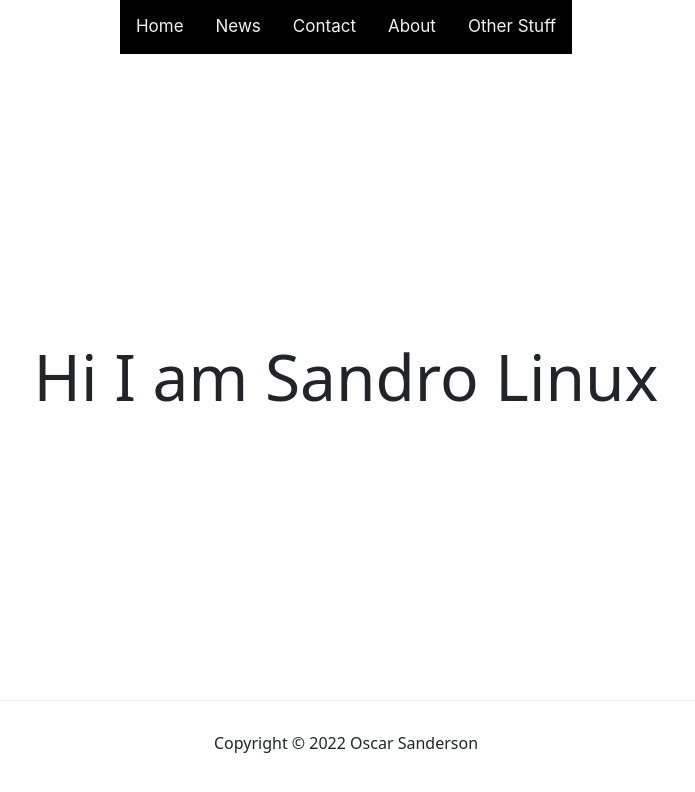
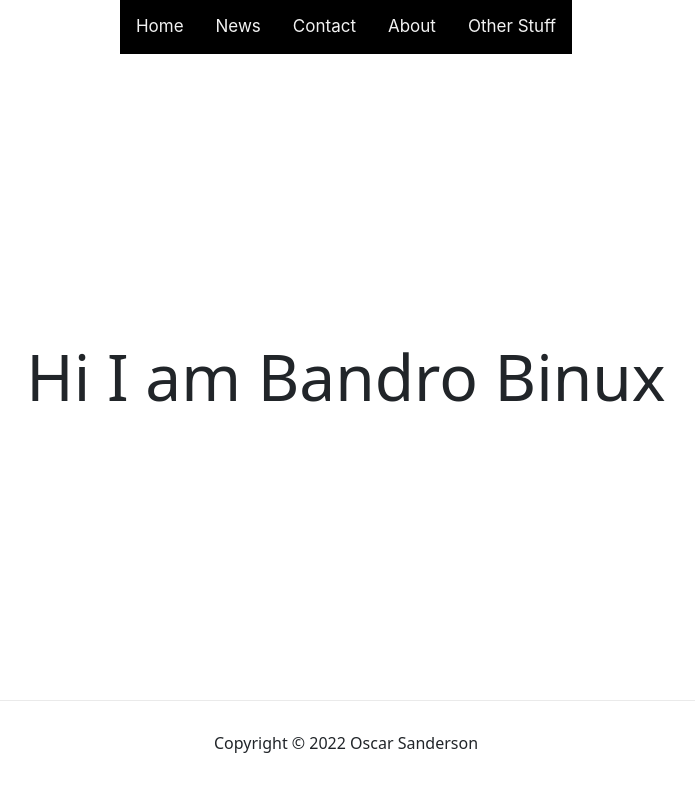
Before and after one commit to SandroLinux/sandrolinux.com, a Next.js app: page / in a window 1280 px wide. Shown: the top 792 px of the page, without its empty margins (294-989 px from the left). Built offline with nearby package versions, Linux system fonts and the light colour scheme.

Commit message:
added bandro

```diff
--- a/pages/aboutthiswebsite.js
+++ b/pages/aboutthiswebsite.js
@@ -10,7 +10,7 @@ export default function Home() {
       <Header></Header>
       <main className={styles.main}>
       <h2>Why I Created This Site</h2>
-      <p>I created this website because it is a good way to learn html and share news about my channels</p>
+      <p>Because Bando Binux is funny</p>
       </main>
       <Footer></Footer>
     </div>
--- a/pages/contactme.js
+++ b/pages/contactme.js
@@ -10,7 +10,7 @@ export default function Home() {
       <Header></Header>
       <main className={styles.main}>
       <h2>How to contact me</h2>
-      <p>You can contact me at hello@sandrolinux.com</p>
+      <p>You can contact me at joe@mama.com</p>
       </main>
       <Footer></Footer>
     </div>
--- a/pages/index.js
+++ b/pages/index.js
@@ -10,7 +10,7 @@ export default function Home() {
       <Header></Header>
       <main className={styles.main}>
         <h1 className={styles.title}>
-          Hi I am Sandro Linux
+          Hi I am Bandro Binux
         </h1>
       </main>
       <Footer></Footer>
```
Also changed, not shown: public/favicon.png.
